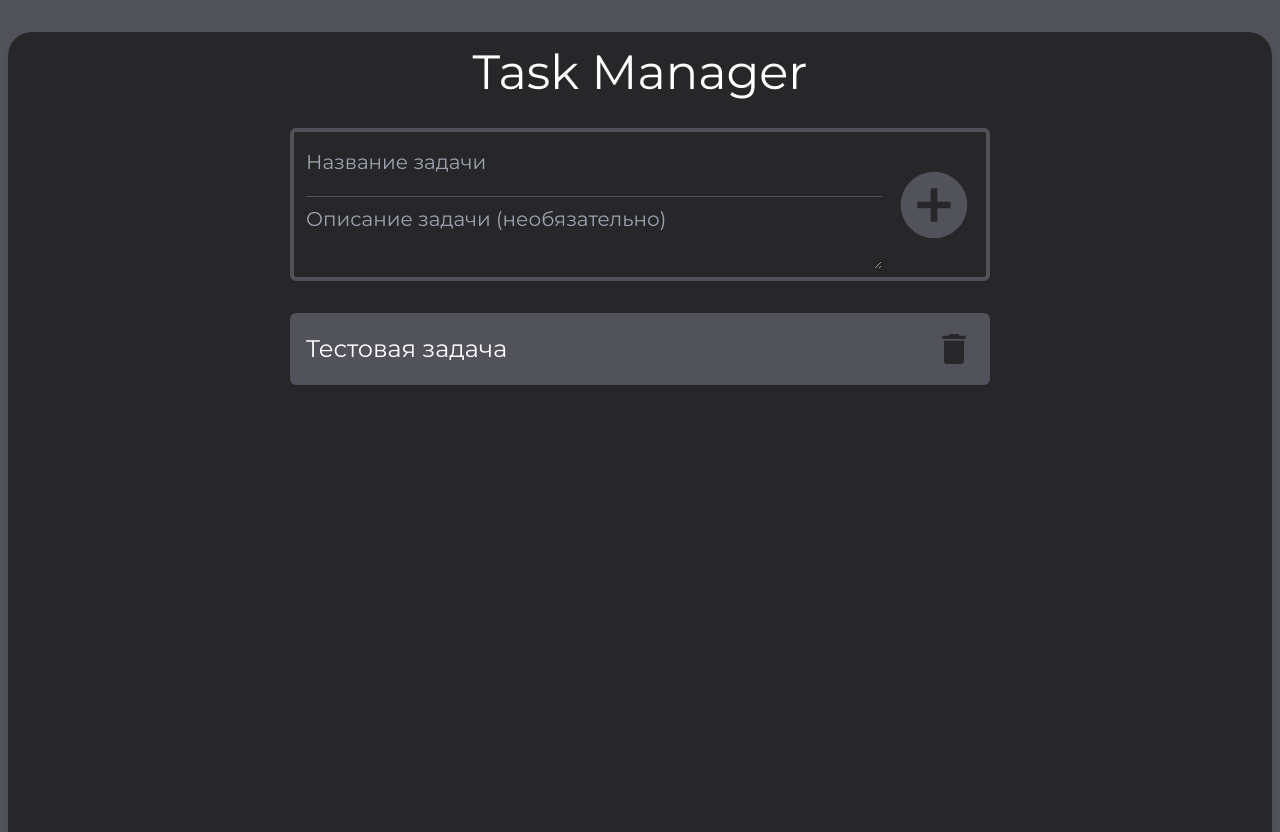
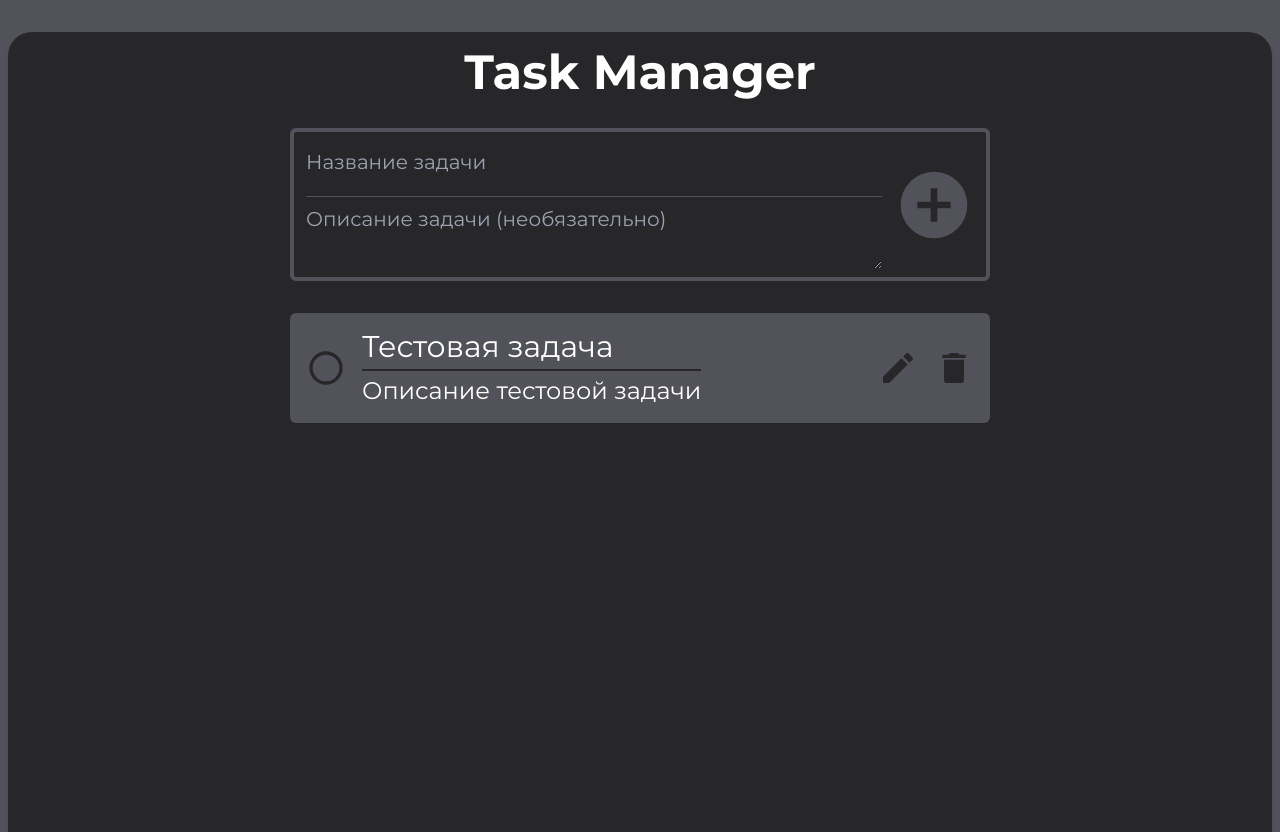
Before and after one commit to nikzz-tea/task-manager-test-task, a Vue app: page / in a window 1280 px wide. Built offline with nearby package versions, Linux system fonts and the light colour scheme.

Commit message:
feat: display all task's info in task card

```diff
--- a/src/components/Header.vue
+++ b/src/components/Header.vue
@@ -1,3 +1,5 @@
 <template>
-  <header class="text-center text-5xl text-white">Task Manager</header>
+  <header class="text-center text-5xl font-bold text-white">
+    Task Manager
+  </header>
 </template>
--- a/src/components/Tasks/TaskCard.vue
+++ b/src/components/Tasks/TaskCard.vue
@@ -1,14 +1,52 @@
 <script setup lang="ts">
-defineProps<{
-  title: string;
-}>();
+import Task from "../../models/Task";
+
+defineProps<Task>();
 </script>
 
 <template>
   <div
     class="flex items-center justify-between rounded-md bg-zinc-600 p-4 shadow-sm"
   >
-    <span class="text-2xl text-white">{{ title }}</span>
+    <div class="flex items-center gap-4">
+      <svg
+        v-if="!isCompleted"
+        class="size-10 cursor-pointer fill-zinc-800 duration-150 hover:fill-blue-400"
+        xmlns="http://www.w3.org/2000/svg"
+        viewBox="0 0 24 24"
+      >
+        <title>checkbox-blank-circle-outline</title>
+        <path
+          d="M12,20A8,8 0 0,1 4,12A8,8 0 0,1 12,4A8,8 0 0,1 20,12A8,8 0 0,1 12,20M12,2A10,10 0 0,0 2,12A10,10 0 0,0 12,22A10,10 0 0,0 22,12A10,10 0 0,0 12,2Z"
+        />
+      </svg>
+      <svg
+        v-if="isCompleted"
+        class="size-10 cursor-pointer fill-zinc-800 duration-150 hover:fill-blue-400"
+        xmlns="http://www.w3.org/2000/svg"
+        viewBox="0 0 24 24"
+      >
+        <title>checkbox-marked-circle-outline</title>
+        <path
+          d="M20,12A8,8 0 0,1 12,20A8,8 0 0,1 4,12A8,8 0 0,1 12,4C12.76,4 13.5,4.11 14.2,4.31L15.77,2.74C14.61,2.26 13.34,2 12,2A10,10 0 0,0 2,12A10,10 0 0,0 12,22A10,10 0 0,0 22,12M7.91,10.08L6.5,11.5L11,16L21,6L19.59,4.58L11,13.17L7.91,10.08Z"
+        />
+      </svg>
+      <div class="divide-y-2 divide-zinc-800">
+        <p class="pb-1 text-3xl text-white">{{ title }}</p>
+        <p class="pt-1 text-2xl text-white">{{ desc }}</p>
+      </div>
+    </div>
+    <div class="flex items-center gap-4">
+      <svg
+        class="size-10 cursor-pointer fill-zinc-800 duration-150 hover:fill-zinc-400"
+        xmlns="http://www.w3.org/2000/svg"
+        viewBox="0 0 24 24"
+      >
+        <title>pencil</title>
+        <path
+          d="M20.71,7.04C21.1,6.65 21.1,6 20.71,5.63L18.37,3.29C18,2.9 17.35,2.9 16.96,3.29L15.12,5.12L18.87,8.87M3,17.25V21H6.75L17.81,9.93L14.06,6.18L3,17.25Z"
+        />
+      </svg>
       <svg
         class="size-10 cursor-pointer fill-zinc-800 duration-150 hover:fill-zinc-900"
         xmlns="http://www.w3.org/2000/svg"
@@ -20,4 +58,5 @@ defineProps<{
         />
       </svg>
     </div>
+  </div>
 </template>
```
Lines whose indentation alone changed are shown as unchanged.
